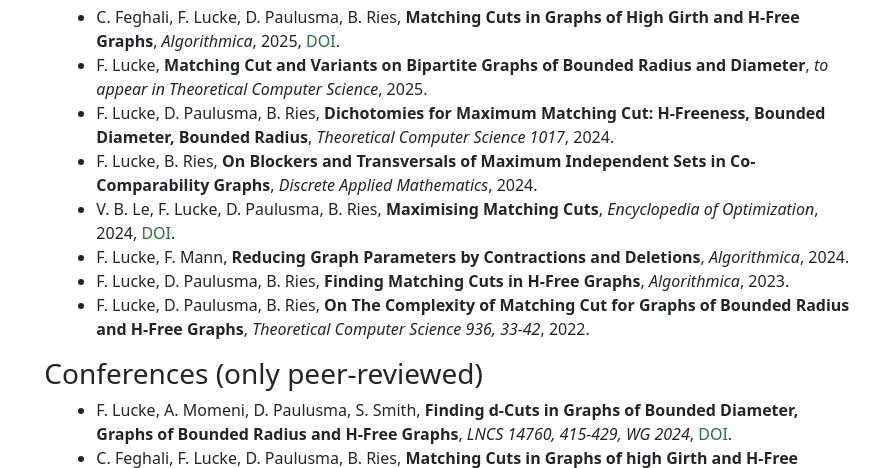
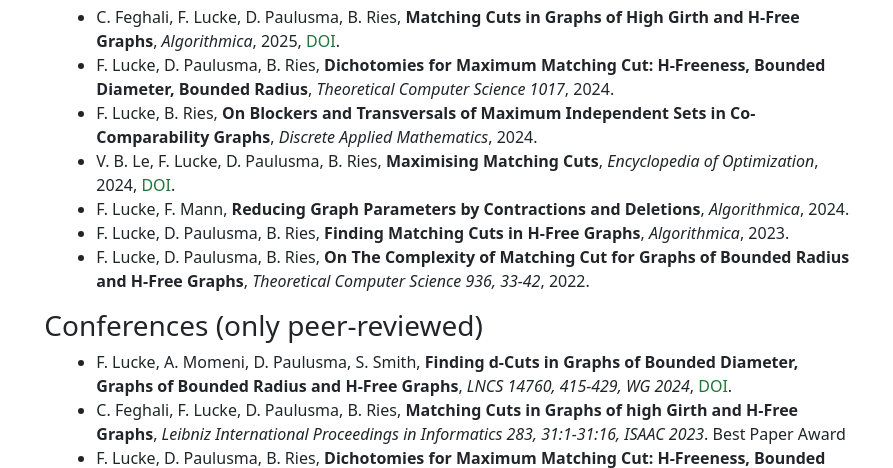
Before and after one commit to felicialucke/felicialucke.github.io, a plain HTML site: page publications.html in a window 1280 px wide. Shown: the part 313-781 px from the top of the page, without its empty margins (193-1086 px from the left). Drawn offline with nearby package versions, Linux system fonts and the light colour scheme.

Commit message:
update website

```diff
--- a/publications.html
+++ b/publications.html
@@ -43,7 +43,7 @@
 			<ul>
 				<li> C. Feghali, F. Lucke, D. Paulusma, B. Ries, <b>Matching Cuts in Graphs of High Girth and H-Free
 						Graphs</b>, <i> Algorithmica</i>, 2025, <a href="https://doi.org/10.1007/s00453-025-01318-8">DOI</a>. </li>
-				<li> F. Lucke, <b>Matching Cut and Variants on Bipartite Graphs of Bounded Radius and Diameter</b>, <i>to appear in Theoretical Computer Science</i>, 2025. </li>
+				<!--<li> F. Lucke, <b>Matching Cut and Variants on Bipartite Graphs of Bounded Radius and Diameter</b>, <i>to appear in Theoretical Computer Science</i>, 2025. </li>-->
 				<li> F. Lucke, D. Paulusma, B. Ries,<b> Dichotomies for Maximum Matching Cut: H-Freeness, Bounded
 						Diameter, Bounded Radius</b>, <i>Theoretical Computer
 						Science 1017</i>, 2024.</li>
```
